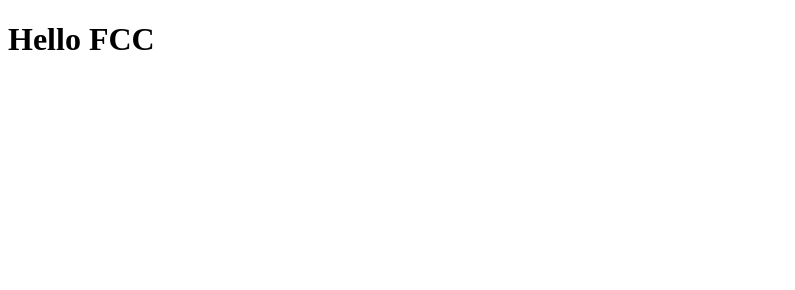
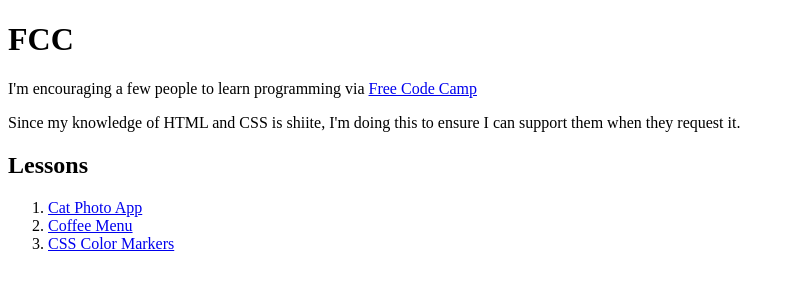
Before and after one commit to Michael-J-Ward/Michael-J-Ward.github.io, a plain HTML site: page fcc/index.html in a window 1280 px wide. Shown: the whole page, without its empty margins (0-795 px from the left). Drawn offline with Linux system fonts and the light colour scheme.

Commit message:
improves the fcc page content

```diff
--- a/fcc/index.html
+++ b/fcc/index.html
@@ -1,6 +1,24 @@
 <!DOCTYPE html>
-<html>
+<html lang="en">
+
+<head>
+    <meta charset="utf-8">
+    <meta name="viewport" content="width=device-width, initial-scale=1.0">
+    <title>FCC Sandbox</title>
+    <!-- My CSS is so shiite i don't even have one yet -->
+    <!-- <link rel="stylesheet" href="styles.css"> -->
+</head>
+
 <body>
-<h1>Hello FCC</h1>
+    <h1>FCC</h1>
+    <p>I'm encouraging a few people to learn programming via <a href="https://freecodecamp.org">Free Code Camp</a></p>
+    <p>Since my knowledge of HTML and CSS is shiite, I'm doing this to ensure I can support them when they request it.</p>
+    <h2>Lessons</h2>
+    <ol>
+        <li><a href="cats">Cat Photo App</a></li>
+        <li><a href="coffee-menu">Coffee Menu</a></li>
+        <li><a href="css-color-markers">CSS Color Markers</a></li>
+    </ol>
 </body>
+
 </html>
```
